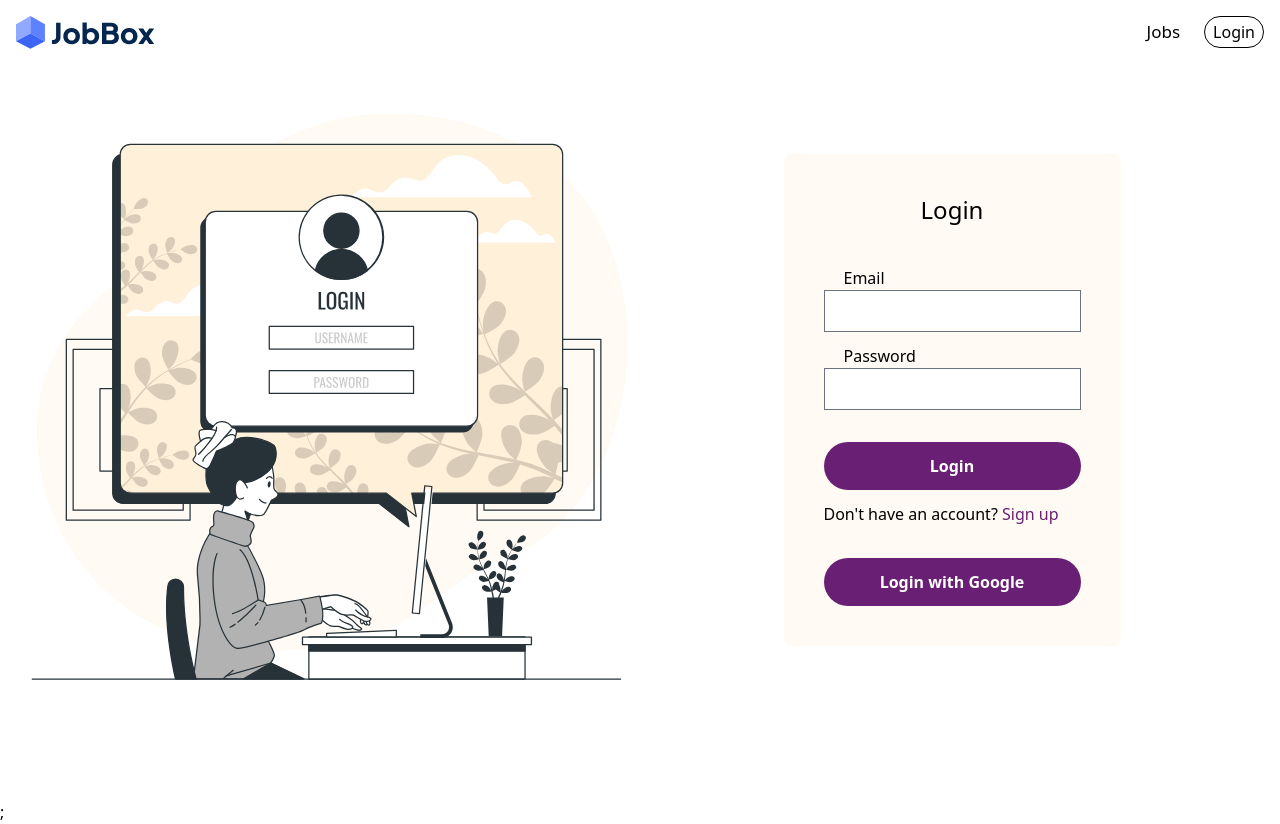
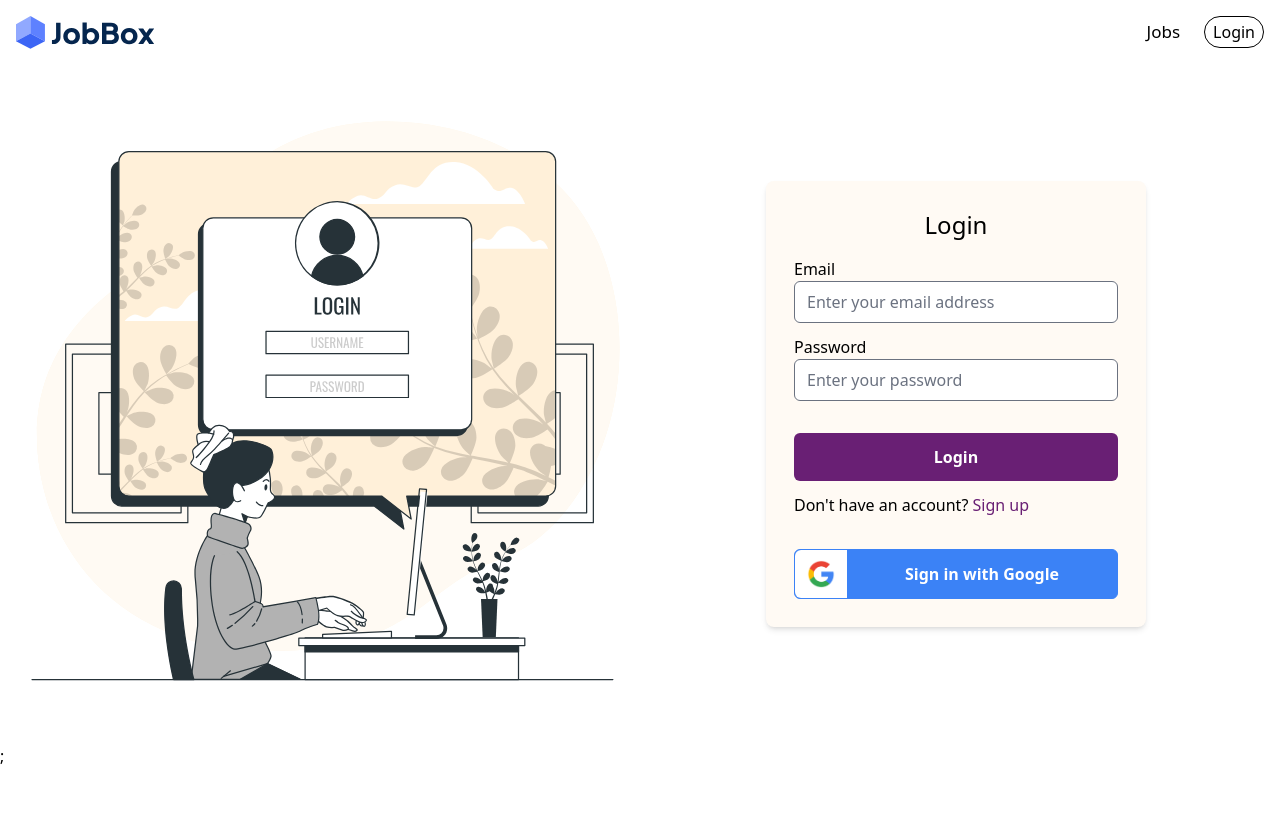
Before and after one commit to md-rejoyan-islam/job-box-client, a React (Vite) app: page /login in a window 1280 px wide. After the commit the page ends 800 px from the top, so only its background shows below. Built offline with nearby package versions, Linux system fonts and the light colour scheme; no server answers.

Commit message:
login page setup

```diff
--- a/src/components/reusable/shared/Navbar.jsx
+++ b/src/components/reusable/shared/Navbar.jsx
@@ -1,5 +1,5 @@
 import { useSelector } from "react-redux";
-import { Link } from "react-router-dom";
+import { Link, useLocation } from "react-router-dom";
 import { useUserLogoutMutation } from "../../../features/auth/AuthApi";
 import logo from "../../../assets/jobhub-logo.svg";
 import { CiMenuFries } from "react-icons/ci";
@@ -17,8 +17,15 @@ const Navbar = () => {
     logout();
   };
 
+  const pathname = useLocation().pathname;
+
   return (
-    <nav className="h-16 px-4 fixed w-full  z-[100] bg-white/65 ">
+    <>
+      <nav
+        className={`${
+          pathname === "/" && "fixed z-[100] top-0"
+        } h-16 px-4  w-full   bg-white/65 `}
+      >
         {/* horizontal menu  */}
         <ul className=" hidden  sm:flex max-container  gap-x-6 h-full items-center">
           <li className="flex-auto  font-semibold text-2xl">
@@ -65,6 +72,13 @@ const Navbar = () => {
         </ul>
         {/* vertical menu  */}
         <ul className="  flex sm:hidden max-container  gap-x-6 h-full items-center relative ">
+          <div
+            className={`${
+              isOpen
+                ? "block absolute top-0 h-screen z-[10]  bg-black/50"
+                : "hidden"
+            } sm:hidden w-screen -ml-4 `}
+          ></div>
           <li className="flex-auto  font-semibold text-2xl">
             <Link to="/">
               <img src={logo} alt="Job-Box" />
@@ -79,7 +93,7 @@ const Navbar = () => {
           <div
             className={` ${
               isOpen ? "translate-x-0 " : "translate-x-full"
-          } z-100 fixed top-0  h-full  transition-transform duration-700   border-none     flex  justify-end  w-full left-0`}
+            }  fixed z-[10] top-0  h-full  transition-transform duration-700   border-none     flex  justify-end  w-full left-0`}
           >
             <div
               className={`w-[60%] relative  p-6 text-center  bg-white/85 h-full flex transition-transform duration-500 ease-out justify-evenly items-center flex-col `}
@@ -140,12 +154,8 @@ const Navbar = () => {
           </div>
         </ul>
         {/* blur bg */}
-      <div
-        className={`${
-          isOpen ? "" : "hidden"
-        }bg-black/50 sm:hidden w-full h-screen -z-10  absolute top-0 left-0 `}
-      ></div>
       </nav>
+    </>
   );
 };
 
--- a/src/pages/Login.jsx
+++ b/src/pages/Login.jsx
@@ -2,11 +2,11 @@ import { useForm } from "react-hook-form";
 
 import { useNavigate } from "react-router-dom";
 import loginImage from "../assets/login.svg";
+import google from "../assets/google.png";
 import {
   useLoginWithGoogleMutation,
   useUserLoginMutation,
 } from "../features/auth/AuthApi";
-import { useEffect } from "react";
 
 const Login = () => {
   const { register, handleSubmit } = useForm();
@@ -23,35 +23,39 @@ const Login = () => {
     googleLogin();
   };
   return (
-    <div className="flex h-screen items-center">
-      <div className="w-1/2">
+    <div className="flex h-full items-center justify-center md:justify-normal py-8 gap-x-4">
+      <div className="basis-1/2 hidden md:block">
         <img src={loginImage} className="h-full w-full" alt="" />
       </div>
-      <div className="w-1/2 grid place-items-center">
-        <div className="bg-[#FFFAF4] rounded-lg grid place-items-center p-10">
-          <h1 className="mb-10 font-medium text-2xl">Login</h1>
-          <form onSubmit={handleSubmit(onSubmit)}>
+      <div className=" basis-1/2 grid place-items-center">
+        <div className="bg-[#FFFAF4] w-[83vw] sm:w-fit  sm:min-w-[380px] rounded-lg grid place-items-center p-7 shadow-md">
+          <h1 className="mb-4 font-medium text-2xl">Login</h1>
+          <form onSubmit={handleSubmit(onSubmit)} className="w-full">
             <div className="space-y-3">
               <div className="flex flex-col items-start">
-                <label htmlFor="email" className="ml-5">
-                  Email
-                </label>
-                <input type="email" {...register("email")} id="email" />
+                <label htmlFor="email">Email</label>
+                <input
+                  type="email"
+                  {...register("email")}
+                  id="email"
+                  className="form-input rounded-md w-full"
+                  placeholder="Enter your email address"
+                />
               </div>
               <div className="flex flex-col items-start">
-                <label htmlFor="password" className="ml-5">
-                  Password
-                </label>
+                <label htmlFor="password">Password</label>
                 <input
                   type="password"
                   id="password"
                   {...register("password")}
+                  className="form-input rounded-md w-full"
+                  placeholder="Enter your password"
                 />
               </div>
               <div className="relative !mt-8">
                 <button
                   type="submit"
-                  className="font-bold text-white py-3 rounded-full bg-primary w-full"
+                  className="font-bold text-white py-3 rounded-md bg-primary w-full"
                 >
                   {isLoading ? "Loading..." : "Login"}
                 </button>
@@ -70,10 +74,15 @@ const Login = () => {
               <div className="relative !mt-8">
                 <button
                   type="button"
-                  className="font-bold text-white py-3 rounded-full bg-primary w-full"
+                  className="font-bold text-white  rounded-md  w-full flex  items-center  border border-blue-500 bg-blue-500 hover:bg-blue-600"
                   onClick={handleGoogleLogin}
                 >
-                  Login with Google
+                  <figure className="h-full py-2.5   bg-white px-3 rounded-l-md">
+                    <img src={google} className="w-7 " alt="Google" />
+                  </figure>
+                  <span className="block  text-white flex-1 h-full">
+                    Sign in with Google
+                  </span>
                 </button>
               </div>
             </div>
--- a/src/pages/Signup.jsx
+++ b/src/pages/Signup.jsx
@@ -32,14 +32,14 @@ const Signup = () => {
   };
 
   return (
-    <div className="flex h-screen items-center pt-14">
-      <div className="w-1/2">
+    <div className="flex  items-center justify-center md:justify-normal py-8 gap-x-6 px-6">
+      <div className="w-1/2 hidden md:block">
         <img src={loginImage} className="h-full w-full" alt="" />
       </div>
-      <div className="w-1/2 grid place-items-center">
-        <div className="bg-[#FFFAF4] rounded-lg grid place-items-center p-10">
+      <div className="md:w-1/2 grid place-items-center">
+        <div className="bg-[#FFFAF4] w-[83vw] sm:w-fit sm:min-w-[360px] rounded-lg grid place-items-center p-7 shadow-md">
           <h1 className="mb-10 font-medium text-2xl">Sign up</h1>
-          <form onSubmit={handleSubmit(onSubmit)}>
+          <form onSubmit={handleSubmit(onSubmit)} className="w-full">
             <div className="space-y-3">
               <div className="flex flex-col items-start">
                 <label htmlFor="email" className="ml-5">
@@ -49,35 +49,37 @@ const Signup = () => {
                   type="email"
                   name="email"
                   id="email"
+                  className="form-input rounded-md w-full"
+                  placeholder="Enter your email address"
                   {...register("email")}
                 />
               </div>
 
               <div className="flex flex-col items-start">
-                <label htmlFor="password" className="ml-5">
-                  Password
-                </label>
+                <label htmlFor="password">Password</label>
                 <input
                   type="password"
                   name="password"
                   id="password"
+                  placeholder="Enter your password"
+                  className="form-input rounded-md w-full"
                   {...register("password")}
                 />
               </div>
               <div className="flex flex-col items-start">
-                <label htmlFor="confirm-password" className="ml-5">
-                  Confirm Password
-                </label>
+                <label htmlFor="confirm-password">Confirm Password</label>
                 <input
                   type="password"
                   id="confirm-password"
+                  placeholder="Confirm your password"
+                  className="form-input rounded-md w-full"
                   {...register("confirmPassword")}
                 />
               </div>
               <div className="!mt-8 ">
                 <button
                   type="submit"
-                  className="font-bold text-white py-3 rounded-full bg-primary w-full disabled:bg-gray-300 disabled:cursor-not-allowed"
+                  className="font-bold text-white py-3 rounded-md bg-primary w-full disabled:bg-gray-300 disabled:cursor-not-allowed"
                   disabled={disabled}
                 >
                   {isLoading ? "Loading..." : "Sign up"}
```
Also changed, not shown: src/assets/google.png (added). Lines whose indentation alone changed are shown as unchanged.
